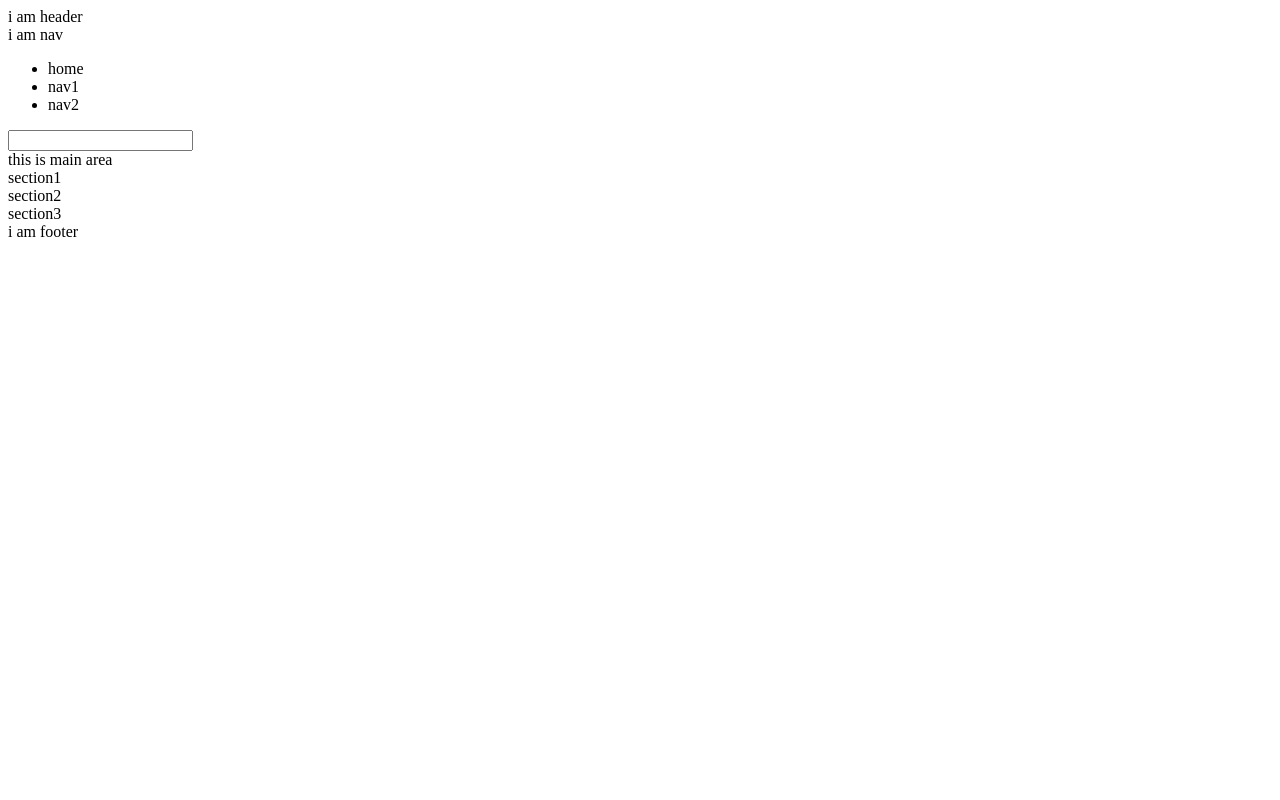
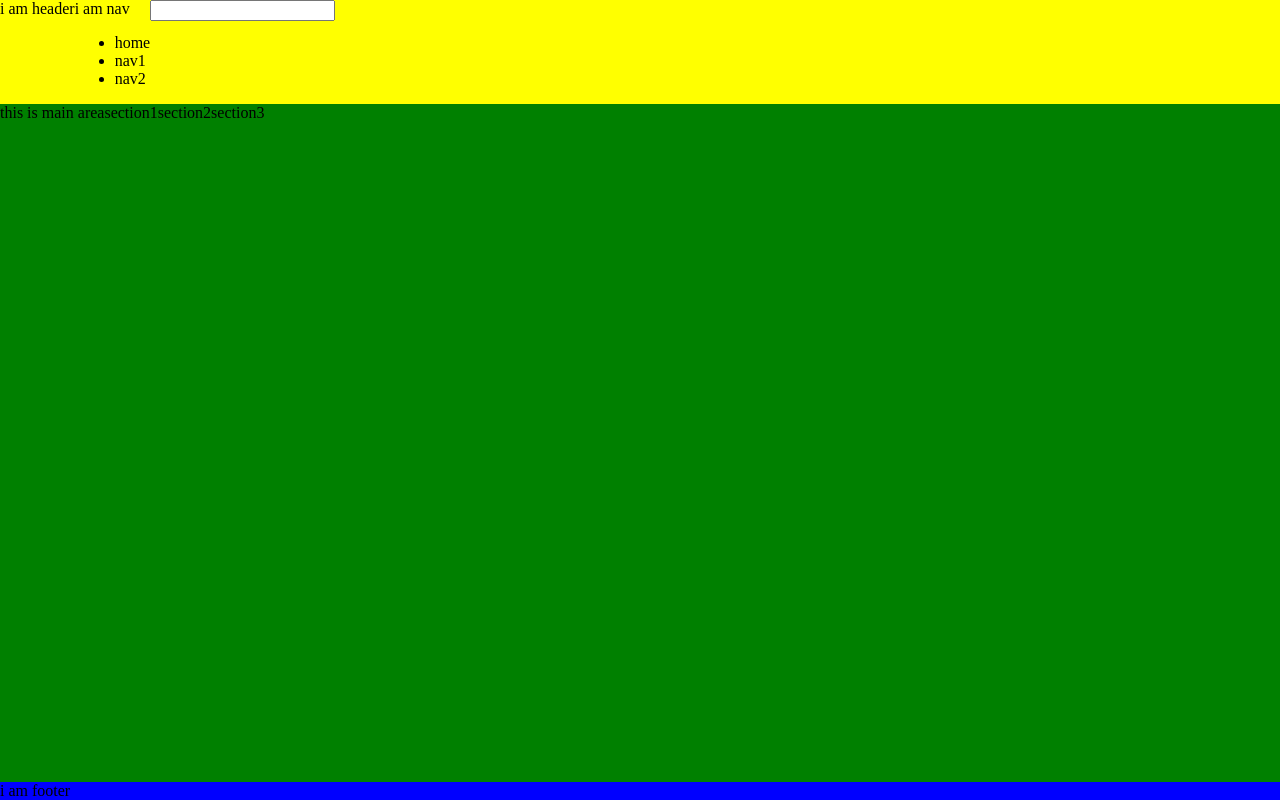
Before and after one commit to weibinLee/GitReactMark, a website: page index.html in a window 1280 px wide. Drawn offline with Linux system fonts and the light colour scheme.

Commit message:
由index.html和main.css两个文件组成的，很简单的上下三栏结构的页面

```diff
--- a/index.html
+++ b/index.html
@@ -3,8 +3,9 @@
 <head>
   <meta charset="UTF-8">
   <title>Git-React-Mark-Flex</title>
+  <link rel="stylesheet" href="main.css">
 </head>
-<body>
+<body class="FlexLayout">
   <header>
     i am header
     <nav>
--- /dev/null
+++ b/main.css
@@ -0,0 +1,22 @@
+.FlexLayout {
+  display: flex;
+  flex-direction: column;
+  min-height: 100vh;
+  margin: 0px;
+}
+
+header {
+  display: flex;
+  background-color: yellow;
+}
+
+main {
+  display: flex;
+  background-color: green;
+  flex: 1;      /* 和兄弟元素相比，所占的比例  */
+}
+
+footer {
+  display: felx;
+  background-color: blue;
+}
```
